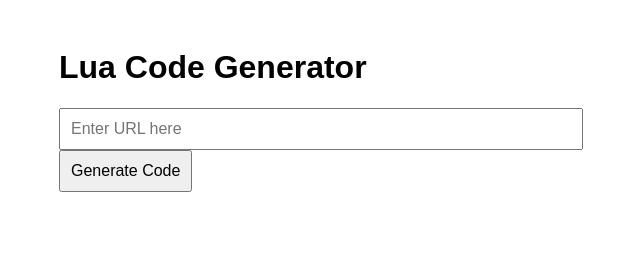
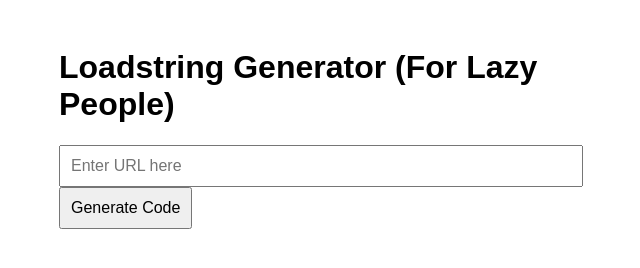
Before and after one commit to VoltSec3/voltsec3.github.io, a plain HTML site: page loadstring.html in a window 1280 px wide. Shown: the whole page, without its empty margins (281-921 px from the left). Drawn offline with Linux system fonts and the light colour scheme.

Commit message:
Update loadstring.html

```diff
--- a/loadstring.html
+++ b/loadstring.html
@@ -3,7 +3,7 @@
 <head>
     <meta charset="UTF-8">
     <meta name="viewport" content="width=device-width, initial-scale=1.0">
-    <title>Generate Lua Code</title>
+    <title>Generate Loadstrings</title>
     <style>
         body {
             font-family: Arial, sans-serif;
@@ -30,7 +30,7 @@
 </head>
 <body>
     <div class="container">
-        <h1>Lua Code Generator</h1>
+        <h1>Loadstring Generator (For Lazy People)</h1>
         <input type="text" id="textInput" placeholder="Enter URL here" />
         <button onclick="generateCode()">Generate Code</button>
         <h2 id="codeHeader"></h2>
```
